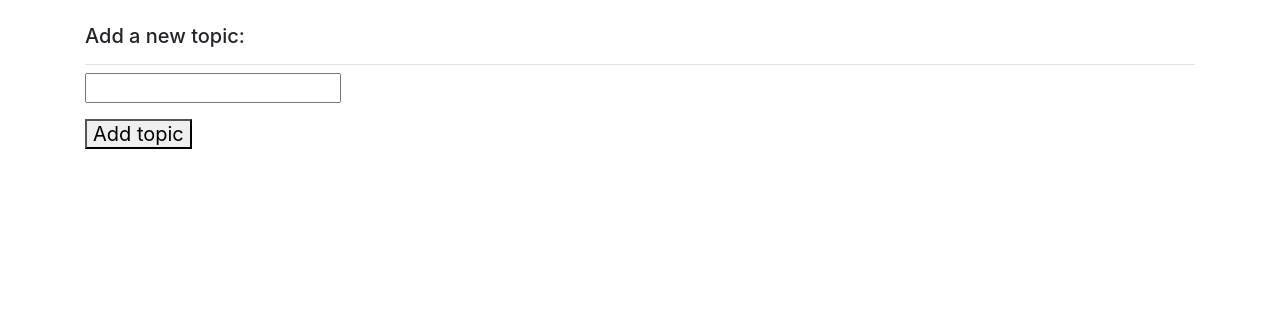
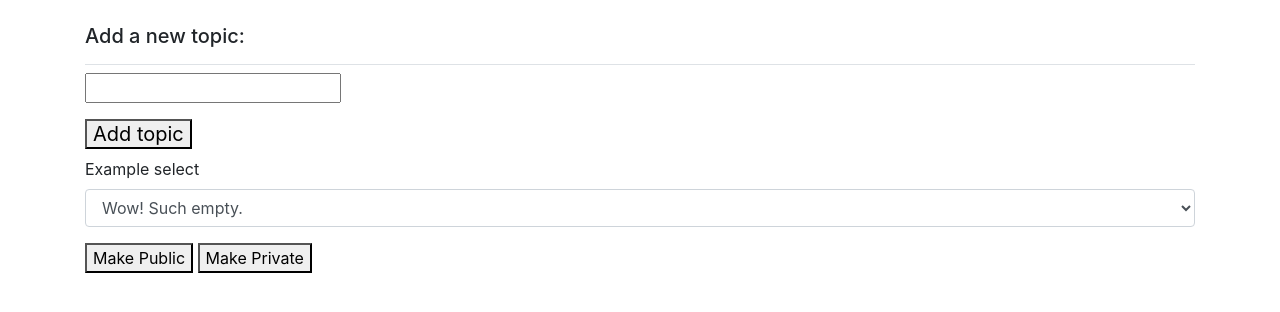
Before and after one commit to loganx-26x/Learninglog, a Django app: page /new_topic/ in a window 1280 px wide. Shown: the part 58-370 px from the top of the page. Run offline with Django 3.2, Linux system fonts and the light colour scheme; the visitor is signed in with stand-in values (Sample User, id 1); some libraries are stand-ins or nearby versions.

Commit message:
Remaining readme and spec added

```diff
--- a/learning_logs/models.py
+++ b/learning_logs/models.py
@@ -7,6 +7,8 @@ class Topic(models.Model):
     """A topic user is learning about."""
     text = models.CharField(max_length=200)
     date_added = models.DateTimeField(auto_now_add=True)
+
+    # public = models.BooleanField(default=False)
     owner = models.ForeignKey(User, on_delete=models.CASCADE)
 
     def __str__(self):
--- a/learning_logs/templates/learning_logs/new_topic.html
+++ b/learning_logs/templates/learning_logs/new_topic.html
@@ -10,4 +10,22 @@
     {{ form.as_p }}
     <h5><button name="submit"> Add topic</button></h5>
   </form>
+
+<form action="learning_logs:topics">
+  <div class="form-group">
+    <label for="exampleFormControlSelect1">Example select</label>
+    <select class="form-control" id="exampleFormControlSelect1">
+      {% for topic in all_topics %}
+        <option>{{ topic }}</option>
+      {% empty %}
+        <option> Wow! Such empty.</option>
+      {% endfor %}
+    </select>
+  </div>
+  <span class="input-group-btn">
+    <button name="submit">Make Public</button>
+    <button name="submit">Make Private</button>
+  </span>
+</form>
+
 {% endblock content %}
--- a/learning_logs/views.py
+++ b/learning_logs/views.py
@@ -14,12 +14,18 @@ def index(request):
     return render(request, 'learning_logs/index.html')
 
 
-@login_required
+@login_required()
 def topics(request):
     """Show all topics."""
     topics = Topic.objects.filter(owner=request.user).order_by('date_added')
     context = {'topics': topics}
     return render(request, 'learning_logs/topics.html', context)
+
+
+def all_topics(request):
+    all_topics = Topic.objects.filter(owner=request.user).order_by('date_added')
+    context = {'all_topics': all_topics}
+    return render(request, 'learning_logs/new_topic.html', context)
 
 
 @login_required()
--- /dev/null
+++ b/spec.txt
@@ -0,0 +1,3 @@
+We'll write a web app called Learning Log that allows users to log the topics they're interested in and to make journal entries
+as they learn about each topic. The Learning Log home page will describe the site and invite users to either register or log
+in. Once. logged in, a user can create new topics, add new entries, and read and edit existing entries.
```
Also changed, not shown: README.md (added), learning_logs/migrations/0004_topic_public.py (added), learning_logs/migrations/0005_remove_topic_public.py (added).
